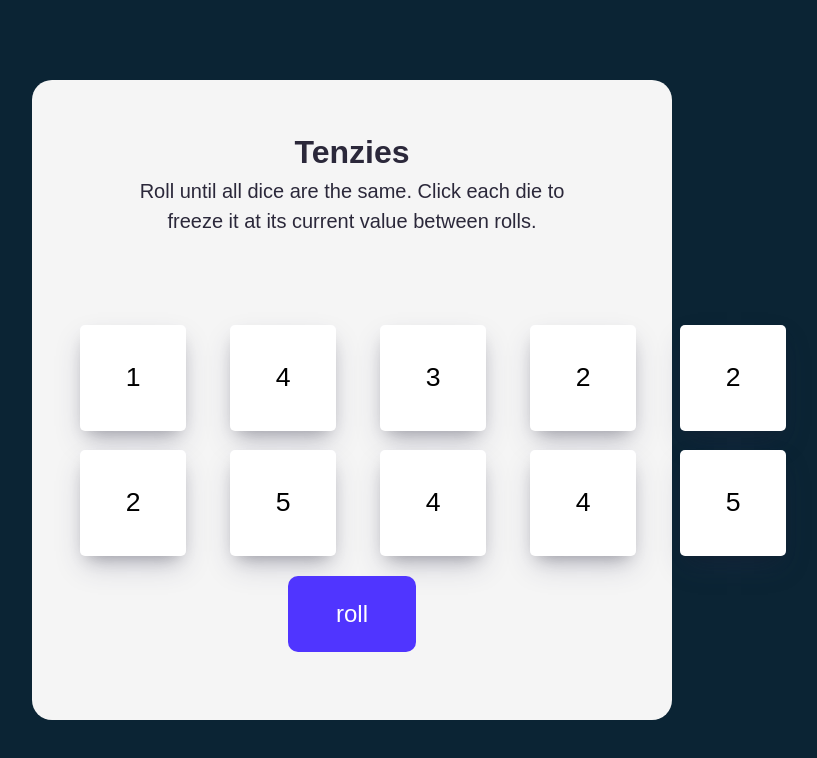
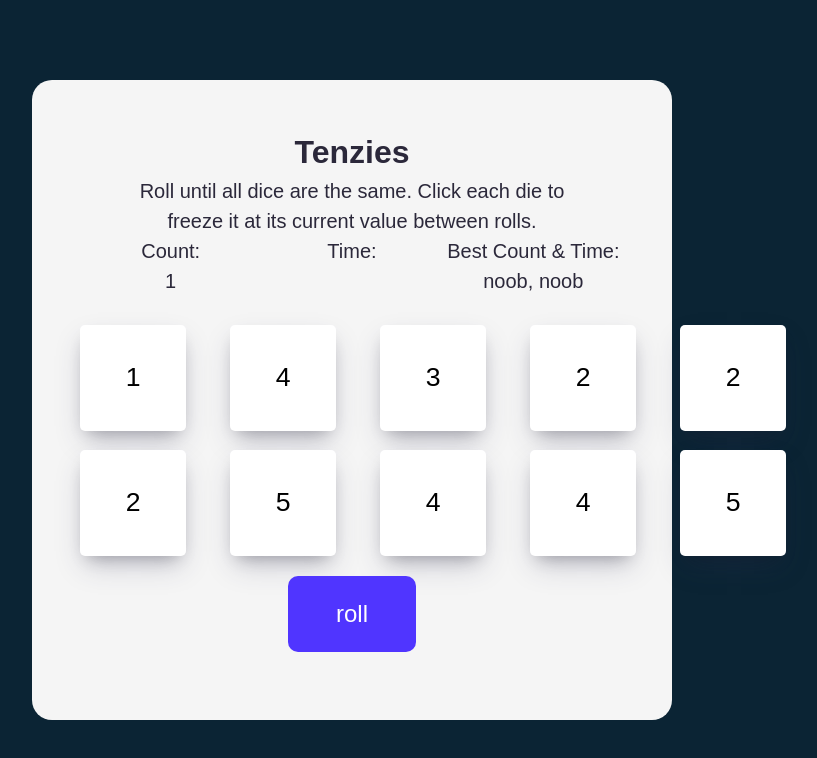
Before and after one commit to Munib36/react-practice, a React (Vite) app: page / in a window 1280 px wide. Shown: the top 758 px of the page, without its empty margins (288-1105 px from the left). Built offline with nearby package versions, Linux system fonts and the light colour scheme; the HTML template or start-up script is replaced by a standard one; a web font is replaced by a local one.

Commit message:
put stats (non functional)

```diff
--- a/src/App.css
+++ b/src/App.css
@@ -10,6 +10,14 @@
 .Title p{
   padding: 0px 5.7vmin;
   font-size: 2.5vmin;
+}
+.stats{
+  display: grid;
+  grid-template: 1fr / 1fr 1fr 1fr;
+}
+.stats p{
+  margin: 0;
+  padding: 0;
 }
 
 /* ! DICE COMPONENT */
--- a/src/App.jsx
+++ b/src/App.jsx
@@ -10,13 +10,18 @@ function ranNum() {
 }
 
 
-function Title() {
+function Title(props) {
 	return (
 		<div className = "Title" >
 			<h2> Tenzies </h2>
 			<p>
 				Roll until all dice are the same. Click each die to freeze it at its current value between rolls.
 			</p>
+			<div class="stats">
+				<p>Count: <br/>{props.count}</p>
+				<p>Time: <br/>{props.time}</p>
+				<p>Best Count & Time: <span>{props.bestCount ? props.bestCount : "noob"}, {props.bestTime ? props.bestTime : "noob"}</span></p>
+			</div>
 		</div>
 	)
 }
@@ -39,6 +44,8 @@ function Button(props) {
 
 
 export default function App() {
+	const [count, setCount] = useState(0)
+	const [time, setTime] = useState(0)
 	const [tenzies, setTenzies] = useState(false)
 	const [diceArray, setDiceArray] = useState([
 		{on: false, value: 1, id: 1},
@@ -73,15 +80,19 @@ export default function App() {
 		allNewDice();
 	}, []);
 	function allNewDice() {
-		if(tenzies){
+		// check if game is won first
+		if(tenzies){ //if the game is won, reset
 			setDiceArray(prevDice => {
 				setTenzies(false)
 				return prevDice.map(x => (x.on && {...x, on: false, value: ranNum() }));
 			});
-		}else{
+		}else{  //normal game
+			setCount(prev => prev+=1)
+			console.log(count)
 			setDiceArray(prevDice => {
 				return prevDice.map(x => (x.on ? { ...x } : { ...x, value: ranNum() }));
 			});
+
 		}
 	}
 
@@ -116,7 +127,9 @@ export default function App() {
 	return (
 		<main>
 			{tenzies && <Confetti />}
-			<Title />
+			<Title
+				count={count}
+			/>
 			<div className="Dice">
 				{dices}
 			</div>
```
